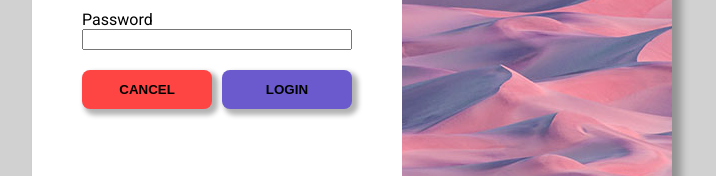
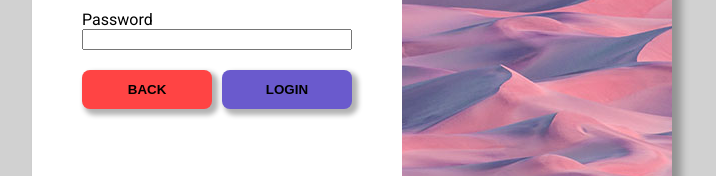
Before and after one commit to greyscrippt/pancakes-erp-vue-ts, a Vue app: page /login in a window 1280 px wide. Shown: the part 328-504 px from the top of the page, without its empty margins (288-1004 px from the left). Built offline with nearby package versions, Linux system fonts and the light colour scheme.

Commit message:
Fixed label

```diff
--- a/src/views/LoginView.vue
+++ b/src/views/LoginView.vue
@@ -15,7 +15,7 @@
         </div>
 
         <div class='buttons-wrapper'>
-          <button class='buttons secondary'>Cancel</button>
+          <button class='buttons secondary'>Back</button>
           <div class='break' />
           <button class='buttons primary'>Login</button>
         </div>
```
